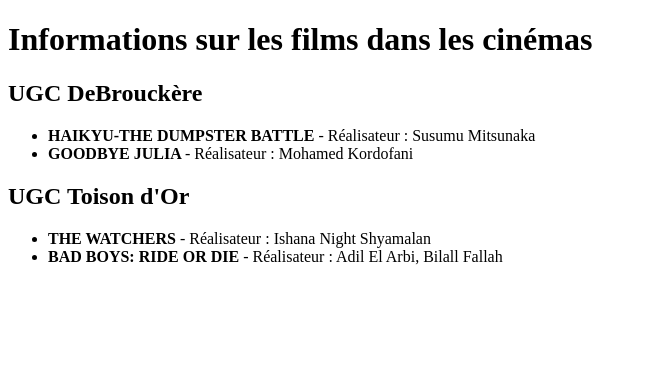
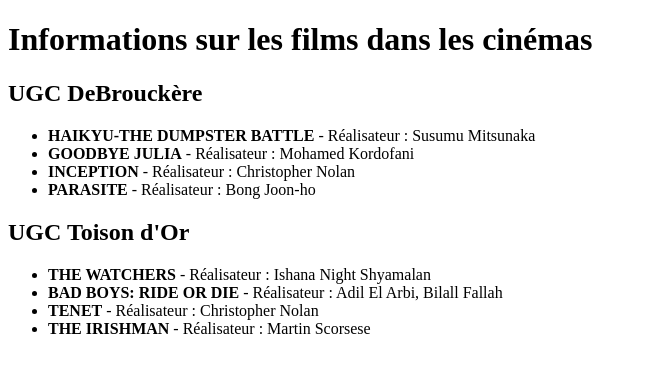
Before and after one commit to yohani-mwananteba-vinci/web2_revision, a React (Vite) app in the folder exercises/2.1-2-3-4/: page / in a window 1280 px wide. Shown: the top 372 px of the page, without its empty margins (0-647 px from the left). Built offline with nearby package versions, Linux system fonts and the light colour scheme.

Commit message:
new: ex 2.3

```diff
--- a/exercises/2.1-2-3-4/src/App.tsx
+++ /dev/null
@@ -1,83 +0,0 @@
-// C: Always put all the interface above the function
-
-interface PageTitleProps {
-  title : string;
-}
-
-interface CinemaProps {
-  name: string;
-  movie: Movie;
-  movie2: Movie;
-}
-
-interface Movie{
-  title: string;
-  director: string;
-}
-
-const App = () => {
-  const pageTitle = "Informations sur les films dans les cinémas";
-
-  const cinema1Name = "UGC DeBrouckère";
-
-  const movie1 = {
-    title: "HAIKYU-THE DUMPSTER BATTLE",
-    director: "Susumu Mitsunaka",
-  };
-  const movie2 = {
-    title: "GOODBYE JULIA ",
-    director: "Mohamed Kordofani",
-  };
-
-  const cinema2Name = "UGC Toison d'Or";
-  const movie3 = {
-    title: "THE WATCHERS",
-    director: "Ishana Night Shyamalan",
-  };
-  const movie4 = {
-    title: "BAD BOYS: RIDE OR DIE",
-    director: "Adil El Arbi, Bilall Fallah",
-  };
-
-  return (
-    <div>
-      <PageTitle title={pageTitle} />
-
-      <Cinema name={cinema1Name} movie={movie1} movie2={movie2} />
-
-      <Cinema name={cinema2Name} movie={movie3} movie2={movie4} />
-    </div>
-  );
-};
-
-
-
-// display page title
-const PageTitle = (props: PageTitleProps) => {
-  return (
-      <h1>{props.title}</h1>
-  );
-}
-
-// display all the information associated with the first & second cinema
-const Cinema = (props: CinemaProps) => {
-  return (
-      <div>
-        <h2>{props.name}</h2>
-        <ul>
-          <li>
-            <strong>{props.movie.title}</strong> - Réalisateur :{" "}
-            {props.movie.director}
-          </li>
-
-          <li>
-            <strong>{props.movie2.title}</strong> - Réalisateur :{" "}
-            {props.movie2.director}
-          </li>
-        </ul>
-      </div>
-  );
-}
-
-
-export default App;
--- /dev/null
+++ b/exercises/2.1-2-3-4/src/components/App/index.tsx
@@ -0,0 +1,61 @@
+import Cinema from "../Cinema";
+import PageTitle from "../PageTitle";
+
+const App = () => {
+  const pageTitle = "Informations sur les films dans les cinémas";
+
+  const cinema1Name = "UGC DeBrouckère";
+
+  const moviesCinema1 = [
+  {
+    title: "HAIKYU-THE DUMPSTER BATTLE",
+    director: "Susumu Mitsunaka",
+  },
+  {
+    title: "GOODBYE JULIA",
+    director: "Mohamed Kordofani",
+  },
+  {
+    title: "INCEPTION",
+    director: "Christopher Nolan",
+  },
+  {
+    title: "PARASITE",
+    director: "Bong Joon-ho",
+  },
+];
+
+const cinema2Name = "UGC Toison d'Or";
+
+const moviesCinema2 = [
+  {
+    title: "THE WATCHERS",
+    director: "Ishana Night Shyamalan",
+  },
+  {
+    title: "BAD BOYS: RIDE OR DIE",
+    director: "Adil El Arbi, Bilall Fallah",
+  },
+  {
+    title: "TENET",
+    director: "Christopher Nolan",
+  },
+  {
+    title: "THE IRISHMAN",
+    director: "Martin Scorsese",
+  },
+];
+
+
+  return (
+    <div>
+      <PageTitle title={pageTitle} />
+
+      <Cinema name={cinema1Name} movies= {moviesCinema1} />
+
+      <Cinema name={cinema2Name} movies={moviesCinema2} />
+    </div>
+  );
+};
+
+export default App;
--- /dev/null
+++ b/exercises/2.1-2-3-4/src/components/Cinema/index.tsx
@@ -0,0 +1,30 @@
+import Movie from "../../types";
+
+interface CinemaProps {
+  name: string;
+  movies: Movie[];
+}
+
+// // C: Movie is not a react component, it's just a type (Should be in a file types.ts + import it)
+// interface Movie {
+//   title: string;
+//   director: string;
+// }
+
+// display all the information associated with the first & second cinema
+const Cinema = (props: CinemaProps) => {
+  return (
+    <div>
+      <h2>{props.name}</h2>
+      <ul>
+        {props.movies.map((movie) => (
+          <li key={movie.title}>
+            <strong>{movie.title}</strong> - Réalisateur : {movie.director}
+          </li>
+        ))}
+      </ul>
+    </div>
+  );
+};
+
+export default Cinema;
--- /dev/null
+++ b/exercises/2.1-2-3-4/src/components/PageTitle/index.tsx
@@ -0,0 +1,12 @@
+interface PageTitleProps {
+    title : string;
+  }
+
+  // display page title
+const PageTitle = (props: PageTitleProps) => {
+    return (
+        <h1>{props.title}</h1>
+    );
+  }
+
+  export default PageTitle;
--- a/exercises/2.1-2-3-4/src/main.tsx
+++ b/exercises/2.1-2-3-4/src/main.tsx
@@ -1,6 +1,6 @@
 import { StrictMode } from 'react'
 import { createRoot } from 'react-dom/client'
-import App from './App.tsx'
+import App from './components/App/index.tsx'
 
 createRoot(document.getElementById('root')!).render(
   <StrictMode>
--- /dev/null
+++ b/exercises/2.1-2-3-4/src/types.ts
@@ -0,0 +1,7 @@
+// C: Movie is not a react component, it's just a type (Should be in a file types.ts + import it)
+interface Movie {
+    title: string;
+    director: string;
+  }
+
+export default Movie;
```
Also changed, not shown: exercises/2.1-2-3-4/src/components/App/App.css (added).
